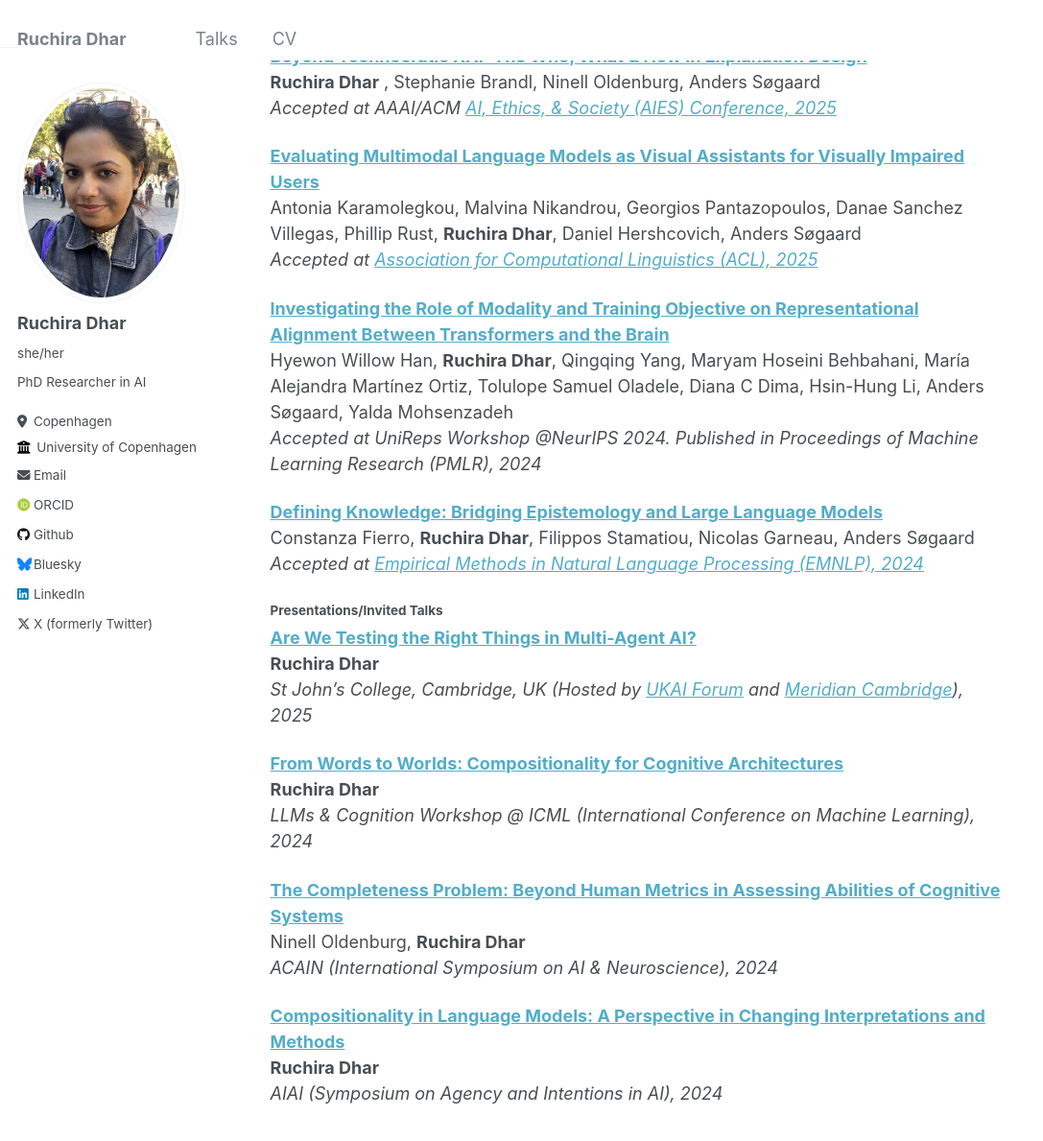
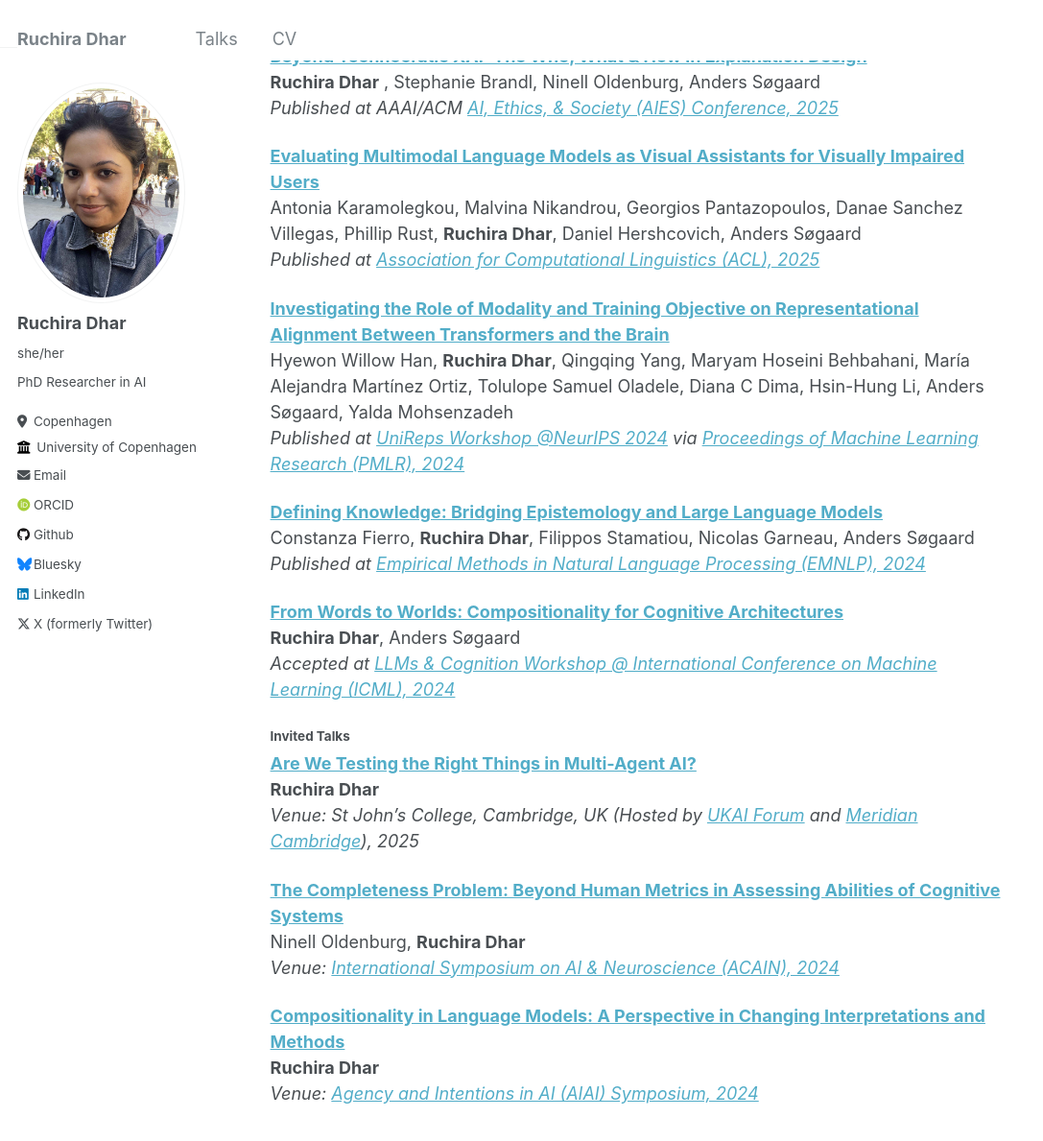
Before and after one commit to ruchiradhar/ruchiradhar.github.io, a Jekyll site: the page built from _pages/about.md, in a window 1280 px wide and 1400 px high, scrolled down 1188 px. Shown: the top 1189 px of the window at 96% size, without its empty margins (0-1087 px from the left). Built offline with Jekyll 4.4.1, drawn with Linux system fonts in a browser that asks for light colours; some web fonts are replaced; some of the changed text lies outside the part shown.

Commit message:
Formatting

```diff
--- a/_pages/about.md
+++ b/_pages/about.md
@@ -24,11 +24,11 @@ redirect_from:
 
 ### Research Updates
 
-#### Selected Publications
+#### Research Papers
 
 **Realist and Pluralist Conceptions of Intelligence and Their Implications on AI (Alignment) Research** \
 Ninell Oldenburg, **Ruchira Dhar**, Anders Søgaard \
-*Accepted at [AAAI Conference, 2026](https://aaai.org/conference/aaai/aaai-26/) (Oral, Alignment Track)*
+*Published at [AAAI Conference, 2026](https://aaai.org/conference/aaai/aaai-26/) (Oral, Alignment Track)*
 
 **[On the Measure of a Model:From Intelligence to Generality](https://arxiv.org/abs/2511.11773)** \
 **Ruchira Dhar**, Ninell Oldenburg, Anders Søgaard \
@@ -40,35 +40,35 @@ Ninell Oldenburg, **Ruchira Dhar**, Anders Søgaard \
 
 **[Beyond Technocratic XAI: The Who, What & How in Explanation Design](https://ojs.aaai.org/index.php/AIES/article/view/36586)** \
 **Ruchira Dhar** , Stephanie Brandl, Ninell Oldenburg, Anders Søgaard \
-*Accepted at AAAI/ACM [AI, Ethics, & Society (AIES) Conference, 2025](https://www.aies-conference.com/2025/)*
+*Published at AAAI/ACM [AI, Ethics, & Society (AIES) Conference, 2025](https://www.aies-conference.com/2025/)*
 
 **[Evaluating Multimodal Language Models as Visual Assistants for Visually Impaired Users](https://aclanthology.org/2025.acl-long.1260/)** \
 Antonia Karamolegkou, Malvina Nikandrou, Georgios Pantazopoulos, Danae Sanchez Villegas, Phillip Rust, **Ruchira Dhar**, Daniel Hershcovich, Anders Søgaard \
-*Accepted at [Association for Computational Linguistics (ACL), 2025](https://2025.aclweb.org/)*
+*Published at [Association for Computational Linguistics (ACL), 2025](https://2025.aclweb.org/)*
 
 **[Investigating the Role of Modality and Training Objective on Representational Alignment Between Transformers and the Brain](https://proceedings.mlr.press/v285/han24a.html)** \
 Hyewon Willow Han, **Ruchira Dhar**, Qingqing Yang, Maryam Hoseini Behbahani, María Alejandra Martínez Ortiz, Tolulope Samuel Oladele, Diana C Dima, Hsin-Hung Li, Anders Søgaard, Yalda Mohsenzadeh \
-*Accepted at UniReps Workshop @NeurIPS 2024. Published in Proceedings of Machine Learning Research (PMLR), 2024*
+*Published at [UniReps Workshop @NeurIPS 2024](https://unireps.org/2024/) via [Proceedings of Machine Learning Research (PMLR), 2024](https://proceedings.mlr.press/v285/)*
 
 **[Defining Knowledge: Bridging Epistemology and Large Language Models](https://aclanthology.org/2024.emnlp-main.900/)** \
 Constanza Fierro, **Ruchira Dhar**, Filippos Stamatiou, Nicolas Garneau, Anders Søgaard \
-*Accepted at [Empirical Methods in Natural Language Processing (EMNLP), 2024](https://2024.emnlp.org/)*
+*Published at [Empirical Methods in Natural Language Processing (EMNLP), 2024](https://2024.emnlp.org/)*
 
-#### Presentations/Invited Talks
+**[From Words to Worlds: Compositionality for Cognitive Architectures](https://openreview.net/forum?id=2eA9b52PAW)** \
+**Ruchira Dhar**, Anders Søgaard \
+*Accepted at [LLMs & Cognition Workshop @ International Conference on Machine Learning (ICML), 2024](https://icml.cc/virtual/2024/workshop/29963)*
+
+#### Invited Talks
 
 **[Are We Testing the Right Things in Multi-Agent AI?](https://docs.google.com/presentation/d/1KIEEOPm9NBGmvGGng7yyONUNGWJDw2m42DNWNqcwdZM/edit?usp=sharing)** \
 **Ruchira Dhar** \
-*St John's College, Cambridge, UK (Hosted by [UKAI Forum](https://www.ukaiforum.com/events/speakerseries3) and [Meridian Cambridge](https://www.meridiancambridge.org/)), 2025*
+*Venue: St John's College, Cambridge, UK (Hosted by [UKAI Forum](https://www.ukaiforum.com/events/speakerseries3) and [Meridian Cambridge](https://www.meridiancambridge.org/)), 2025*
 
-
-**[From Words to Worlds: Compositionality for Cognitive Architectures](https://openreview.net/forum?id=2eA9b52PAW)** \
-**Ruchira Dhar**\
-*LLMs & Cognition Workshop @ ICML (International Conference on Machine Learning), 2024*
 
 **[The Completeness Problem: Beyond Human Metrics in Assessing Abilities of Cognitive Systems](https://acain2024.icas.events/symposium/)** \
 Ninell Oldenburg, **Ruchira Dhar** \
-*ACAIN (International Symposium on AI & Neuroscience), 2024*
+*Venue: [International Symposium on AI & Neuroscience (ACAIN), 2024](https://acain2024.icas.events/)*
 
 **[Compositionality in Language Models: A Perspective in Changing Interpretations and Methods](https://ail-workshop.github.io/aiai-conference/program.html)** \
 **Ruchira Dhar** \
-*AIAI (Symposium on Agency and Intentions in AI), 2024*
+*Venue: [Agency and Intentions in AI (AIAI) Symposium, 2024](https://ail-workshop.github.io/aiai-conference/)*
```
